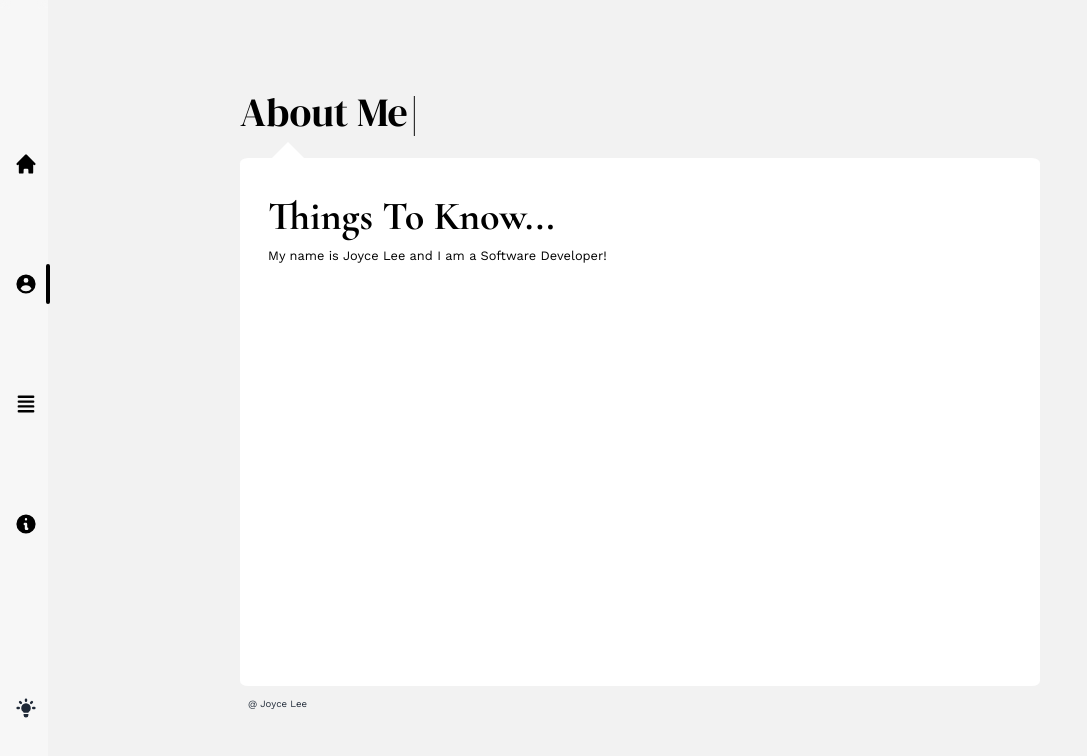
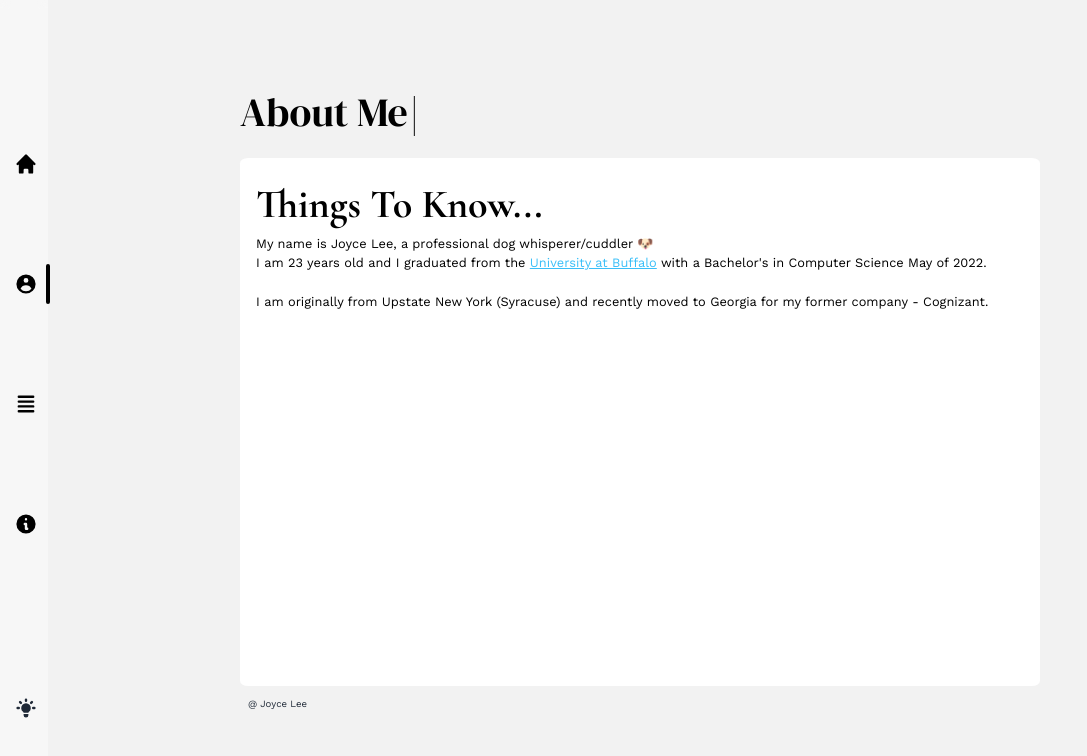
Before and after one commit to Joycejlee00/PersonalWebsite, a Next.js app: page /about in a window 1280 px wide. Shown: the top 756 px of the page, without its empty margins (0-1087 px from the left). Built offline with nearby package versions, Linux system fonts and the light colour scheme.

Commit message:
update card component and add content in about component

```diff
--- a/package.json
+++ b/package.json
@@ -29,6 +29,7 @@
     "typewriter-effect": "^2.21.0"
   },
   "devDependencies": {
-    "daisyui": "^3.6.5"
+    "daisyui": "^3.6.5",
+    "tailwind-scrollbar": "^3.0.5"
   }
 }
--- a/src/components/Card.tsx
+++ b/src/components/Card.tsx
@@ -37,8 +37,8 @@ export const Card = (props : any) => {
         }}
         />
         </h2>
-        {current === '/' ?
-          <div className="card lg:card-side">
+        {current === '/' &&
+          (<div className="card lg:card-side">
             <div className="card-body">
                 <Avatar/>
                 <div className='text'>
@@ -47,18 +47,21 @@ export const Card = (props : any) => {
                 <p className={`${workSans.className}`}>{props.p2}</p>
                 </div>
             </div>
-          </div>
-          :
-          <div className="card lg:card-side">
-            <div className="body">
+          </div>)
+        }
+        {
+          current === '/about' && (
+            <div className='card lg:card-side'>
+              <div className='body'>
                 <div className='text'>
-                <h2 className={`text-[2.5rem] m-0 font-extrabold ${cormorantGaramond.className}`}>{props.h2}</h2>
-                <p className={`text-[0.8rem] ${workSans.className}`}>{props.p1}</p>
-                <p className={`text-[0.8rem] ${workSans.className}`}>{props.p2}</p>
+                  <h2 className={`text-[2.5rem] m-0 font-extrabold ${cormorantGaramond.className}`}>{props.h2}</h2>
+                  <p className={`text-[0.8rem] m-0 ${workSans.className}`}>{props.p1} <br/>{props.p2}  <a className="link link-info" href="https://www.buffalo.edu/">University at Buffalo</a> {props.p3} <br/> <br/> {props.p4}</p>
                 </div>
+              </div>
             </div>
-          </div>
+          )
         }
+
         <Footer/>
     </main>
   )
--- a/src/pages/about.tsx
+++ b/src/pages/about.tsx
@@ -5,12 +5,14 @@ const About = () => {
   const values = {
     title : "About Me",
     h2 : "Things To Know...",
-    p1: "My name is Joyce Lee and I am a Software Developer!",
-    p2: "Welcome to my personal website!"
+    p1: "My name is Joyce Lee, a professional dog whisperer/cuddler 🐶",
+    p2: "I am 23 years old and I graduated from the ",
+    p3: "with a Bachelor's in Computer Science May of 2022.",
+    p4: "I am originally from Upstate New York (Syracuse) and recently moved to Georgia for my former company - Cognizant.",
   }
 
   return (
-    <Card title={values.title} h2={values.h2} p1={values.p1}/>
+    <Card title={values.title} h2={values.h2} p1={values.p1}  p2={values.p2} p3={values.p3} p4={values.p4}/>
   )
 }
 
--- a/src/styles/card.css
+++ b/src/styles/card.css
@@ -16,8 +16,6 @@ main {
 .body {
   display: block;
   align-items: left;
-  margin-top: 3.5%;
-  margin-left: 3.5%;
 }
 
 .typewriter{
@@ -41,18 +39,37 @@ main {
   align-items: center;
 }
 
+*::-webkit-scrollbar {
+  width: 5px;
+}
+
+*::-webkit-scrollbar-track {
+  background: transparent;
+  border-radius: 5px;
+}
+
+*::-webkit-scrollbar-thumb {
+  background-color: var(--scrllbckgrnd);
+  border-radius: 14px;
+  border: none;
+}
+
 .card {
   color: black;
   background-color: var(--txBbble);
   width: 50rem;
   height: 33rem;
   border-radius: 1%;
+  overflow-y: auto;
+  padding: 1rem;
 }
 
 
 .text {
   color: var(--icn);
   font-size: medium;
+  overflow-x: hidden;
+  overflow-y: auto;
 }
 
 .card:before {
--- a/tailwind.config.ts
+++ b/tailwind.config.ts
@@ -21,6 +21,7 @@ const config: Config = {
         "activeColor":'hsl(var(--activeColor))',
         "icn": 'hsl(var(--icn))',
         "txBbble": 'hsl(var(--txBbble))',
+        "scrllbckgrnd": 'hsl(var(--scrllbckgrnd))',
       }
     },
   },
@@ -38,6 +39,7 @@ const config: Config = {
           '--icnBubble': 'rgba(0, 0, 0, .8);',
           '--icn': 'black',
           '--txBbble': '#FFFFFF',
+          '--scrllbckgrnd': 'rgb(71 85 105)'
 
 
         },
@@ -49,6 +51,7 @@ const config: Config = {
           '--icnBubble': 'rgba(255, 255, 255, .8)',
           '--icn': 'white',
           '--txBbble': 'rgb(23 23 23);',
+          '--scrllbckgrnd': 'rgb(226 232 240)'
         },
       },
     ],
```
Also changed, not shown: 1 other file (tests, documents, lock files or other folders).
